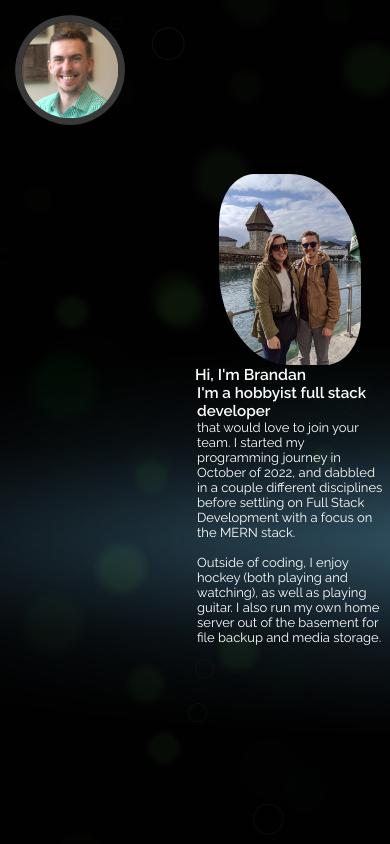
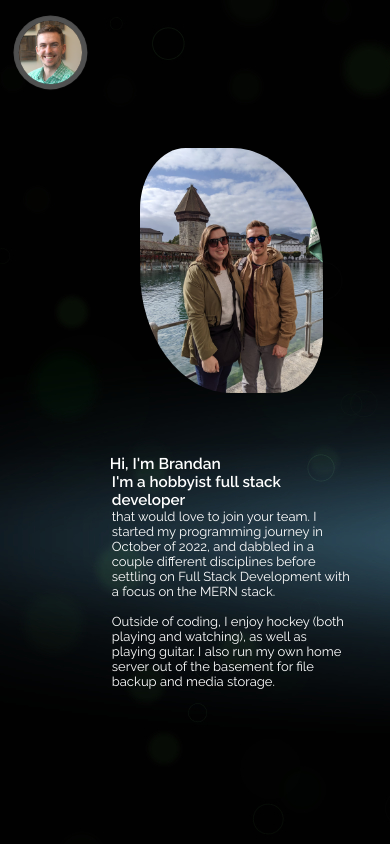
Before and after one commit to brand421/portfolio-site, a React (Create React App) app: page /about in a window 390 px wide. Shown: the top 844 px of the page. Built offline with nearby package versions, Linux system fonts and the light colour scheme.

Commit message:
add responsiveness to about page

```diff
--- a/src/components/About/About.css
+++ b/src/components/About/About.css
@@ -14,6 +14,7 @@ h3 {
     align-items: center;
     color: white;
     margin-left: 250px;
+    margin-bottom: 5%;
 }
 
 .about__item {
@@ -40,10 +41,12 @@ h3 {
     border-radius: 25% 50%;
 }
 
-@media screen and (max-width: 1300px) {
+@media screen and (max-width: 1100px) {
     .about__container {
         flex-direction: column;
-        margin-left: 25%;
+        margin-left: 5%;
+        margin-right: 10%;
+        margin-top: 3%;
         /* height: 100%; */
         font-size: small;
     }
@@ -51,4 +54,15 @@ h3 {
     .about__header {
         font-size: larger;
     }
+
+    .about__photo {
+        width: 30%;
+    }
 }
+
+@media screen and (max-width: 550px) {
+    .about__photo {
+        width: 75%;
+        margin-bottom: 25%;
+    }
+}
--- a/src/components/Footer/footer.css
+++ b/src/components/Footer/footer.css
@@ -9,6 +9,6 @@
 @media (max-width: 900px) {
     .footer {
         margin-left: 0;
-        margin-top: 50%;
+        padding-top: 5%;
     }
 }
--- a/src/components/Home/home.css
+++ b/src/components/Home/home.css
@@ -59,15 +59,22 @@ body {
     .home__container {
         flex-direction: column;
         margin-left: 10%;
-        /* height: 100%; */
+        margin-right: 25%;
     }
 
     .home__item img {
-        width: 15%;
+        width: 100%;
+    }
+}
+
+
+@media screen and (max-width: 400px) {
+    .home__item {
+        height: 100px;
+        margin-bottom: 0;
     }
 
-    .home__text {
-        margin-right: 12%;
-        margin-top:
+    .home__item img {
+        width: 125%;
     }
 }
--- a/src/components/Projects/Projects.jsx
+++ b/src/components/Projects/Projects.jsx
@@ -37,7 +37,7 @@ export default function Projects() {
           autoPlay
           stopOnHover
           showThumbs={false}
-          width="65%"
+          width="100%"
           renderIndicator={(clickHandler, isSelected, index) => {
             return <li key={index} style={{ visibility: "none" }} />;
           }}
--- a/src/components/Projects/projects.css
+++ b/src/components/Projects/projects.css
@@ -1,29 +1,29 @@
 .projects__container {
     position: relative;
     display: flex;
-    flex-direction: row;
-    flex-wrap: wrap;
+    flex-direction: column;
+    flex-wrap: nowrap;
     align-items: center;
     justify-content: center;
-    margin-left: 250px;
+    margin-left: 56%;
     height: 97vh;
-    width: auto;
+    width: 100%;
     color: white;
     background: inherit;
 }
 
 .heading__text {
     display: flex;
-    flex-direction: column;
+    /* flex-direction: column; */
     align-items: center;
-    margin: 2.5% 0 1% 0;
+    text-align: center;
+    margin: 2.5% 0;
 }
 
 .carousel {
     display: flex;
     align-items: center;
     justify-content: center;
-    margin-left: 23%;
     margin-bottom: 5%;
 }
 
@@ -50,9 +50,9 @@ li ::marker {
 }
 
 @media only screen and (max-width: 1300px) {
-    .carousel {
-        /* max-width: 75%;
-        margin-left: 25%; */
+
+    .projects__container {
+        margin-right: 50%;
     }
 
     .carousel__header {
--- a/src/components/Sidebar/Sidebar.jsx
+++ b/src/components/Sidebar/Sidebar.jsx
@@ -27,7 +27,8 @@ export default function Sidebar({ children }) {
         </div>
         <motion.div
           animate={{
-            width: showSidebar ? "225px" : "-250px",
+            marginLeft: showSidebar ? "0" : "-250px",
+            // display: showSidebar ? "" : "none",
             opacity: showSidebar ? 1 : 0,
           }}
         >
--- a/src/components/Sidebar/sidebar.css
+++ b/src/components/Sidebar/sidebar.css
@@ -19,15 +19,16 @@
 .container {
     display: flex;
     margin: 0;
+
 }
-
 .sidebar {
     height: 97vh;
     width: auto;
+    z-index: 1;
 }
 
 .photo__container {
-    display: flex;
+    display: fixed;
     align-items: center;
     padding: 20px 15px;
     margin-bottom: 125px;
@@ -58,6 +59,13 @@
 @media screen and (max-width: 550px) {
     .photo img {
         width: 100px;
+    }
+}
+
+@media screen and (max-width: 400px) {
+
+    .photo img {
+        width: 65px;
     }
 }
 /*
```
Also changed, not shown: src/components/AnimatedRoutes.jsx (+15 -20 lines).
